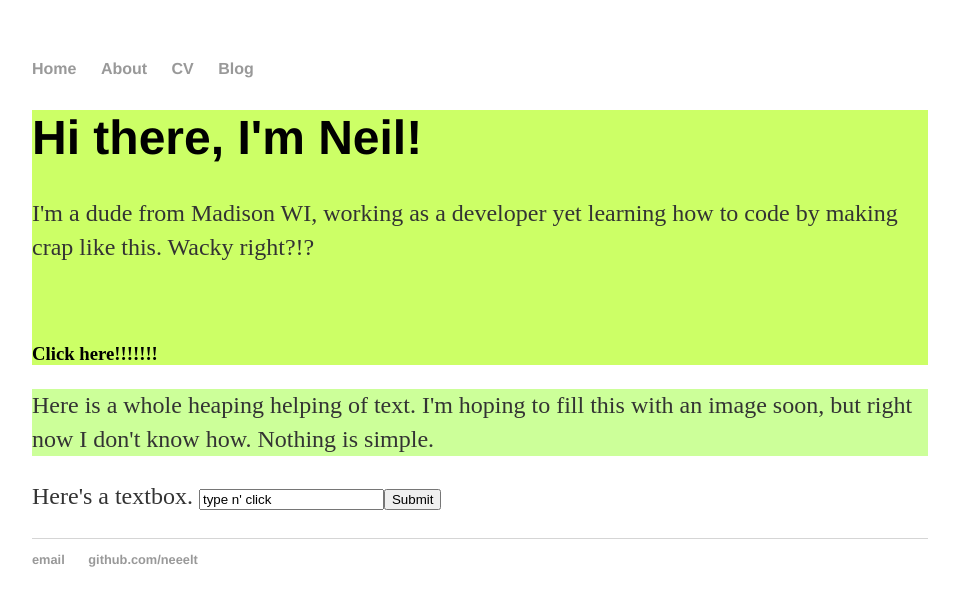
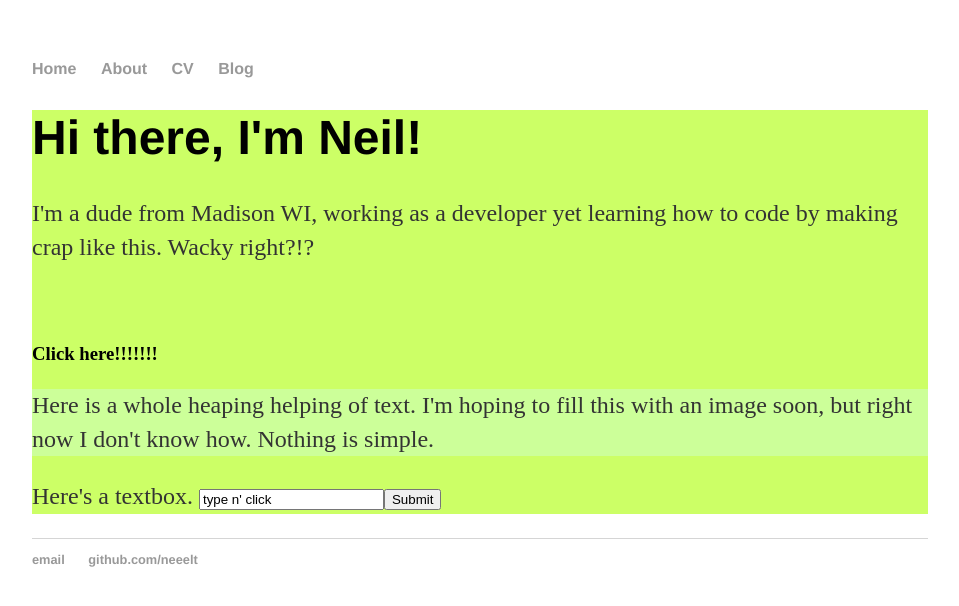
Before and after one commit to neeelt/neeelt.github.io, a Jekyll site: the page built from AboutMe.html, in a window 1280 px wide. Shown: the top 606 px of the page, without its empty margins (160-1119 px from the left). Built offline with Jekyll 4.4.1, drawn with Linux system fonts in a browser that asks for light colours; nearby versions of some CDN libraries.

```diff
--- a/AboutMe.html
+++ b/AboutMe.html
@@ -8,7 +8,7 @@ title: Rough Start...
         			<P>I'm a dude from Madison WI, working as a developer yet learning how to code by making crap like this.  Wacky right?!?</P>
 					</br>
 					</br>
-					<h3 id="clickme">Click here!!!!!!!</div>
+					<h3 id="clickme">Click here!!!!!!!</h3>
 					<P id="book" class="one">Here is a whole heaping helping of text.  I'm hoping to fill this with an image soon, but right now I don't know how.  Nothing is simple.</P>
 				<p id="demo">Here's a textbox.  <input id="txtOne" type="text" name="txtOne" value="type n' click"><input type="submit" name="btnSubmit" text="SUBMIT"  onclick="myFunction(this, 'red')"></p>
     		</div><!-- /.blurb -->
```
